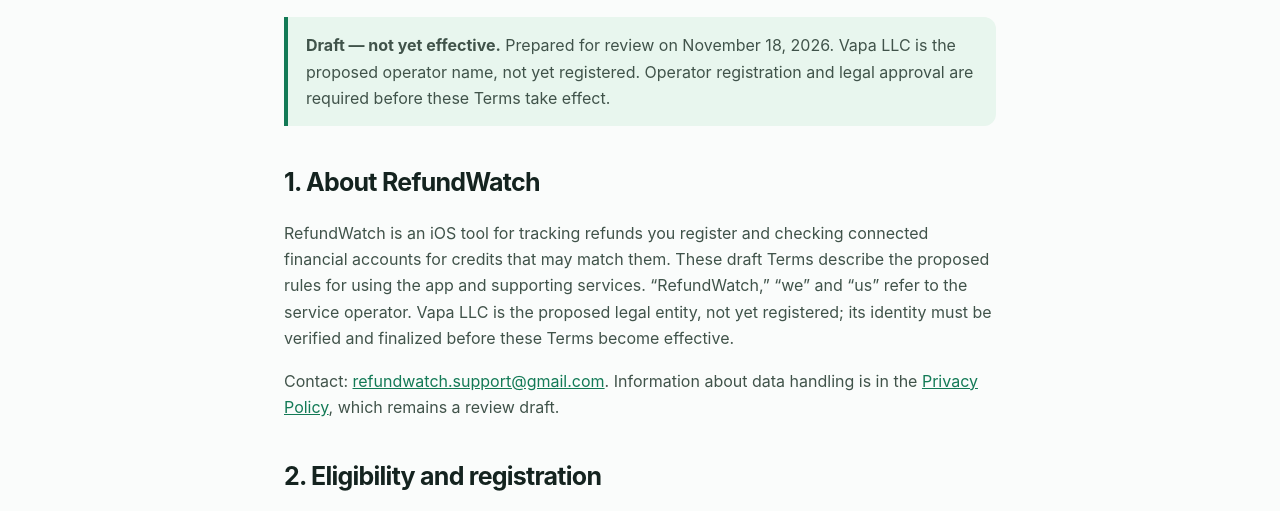
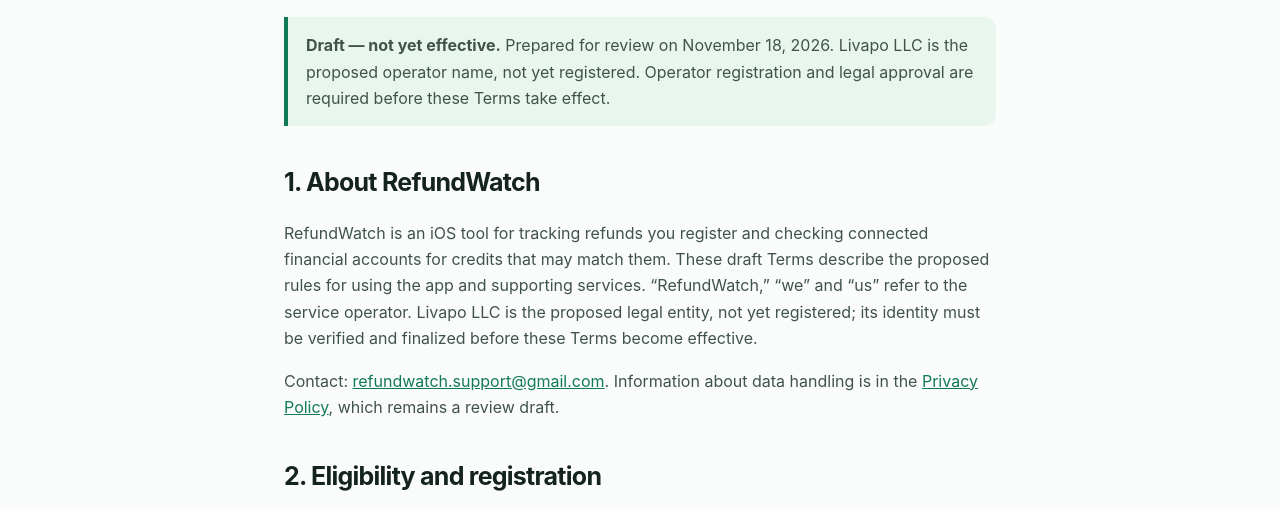
Before and after one commit to vladlemberg/refundwatch-website, a plain HTML site: page terms.html in a window 1280 px wide. Shown: the part 246-757 px from the top of the page. Drawn offline with Linux system fonts and the light colour scheme.

Commit message:
Correct proposed operator name to Livapo LLC

```diff
--- a/terms.html
+++ b/terms.html
@@ -20,13 +20,13 @@
     <article class="wrap content">
       <div class="eyebrow">Legal</div>
       <h1>Terms of Service</h1>
-      <p class="note"><strong>Draft — not yet effective.</strong> Prepared for review on November 18, 2026. Vapa LLC is the proposed operator name, not yet registered. Operator registration and legal approval are required before these Terms take effect.</p>
+      <p class="note"><strong>Draft — not yet effective.</strong> Prepared for review on November 18, 2026. Livapo LLC is the proposed operator name, not yet registered. Operator registration and legal approval are required before these Terms take effect.</p>
       <!-- PUBLICATION BLOCKERS: Confirm operator legal identity and required address, intended service territory,
            privacy/retention decisions and final legal wording. Set the effective date only after approval.
            No arbitration, governing-law provision, corporate entity or mailing address has been invented. -->
 
       <h2 id="about">1. About RefundWatch</h2>
-      <p>RefundWatch is an iOS tool for tracking refunds you register and checking connected financial accounts for credits that may match them. These draft Terms describe the proposed rules for using the app and supporting services. “RefundWatch,” “we” and “us” refer to the service operator. Vapa LLC is the proposed legal entity, not yet registered; its identity must be verified and finalized before these Terms become effective.</p>
+      <p>RefundWatch is an iOS tool for tracking refunds you register and checking connected financial accounts for credits that may match them. These draft Terms describe the proposed rules for using the app and supporting services. “RefundWatch,” “we” and “us” refer to the service operator. Livapo LLC is the proposed legal entity, not yet registered; its identity must be verified and finalized before these Terms become effective.</p>
       <p>Contact: <a href="mailto:refundwatch.support@gmail.com">refundwatch.support@gmail.com</a>. Information about data handling is in the <a href="privacy.html">Privacy Policy</a>, which remains a review draft.</p>
 
       <h2 id="eligibility">2. Eligibility and registration</h2>
@@ -66,7 +66,7 @@
 
       <h2 id="contact">10. Contact and effective date</h2>
       <p>Questions about these Terms or the service: <a href="mailto:refundwatch.support@gmail.com">refundwatch.support@gmail.com</a>. See <a href="support.html">RefundWatch Support</a> for help topics.</p>
-      <p>These draft Terms are not yet effective. The proposed operator is Vapa LLC (not yet registered). Its legal details and the effective date will be finalized after registration and review.</p>
+      <p>These draft Terms are not yet effective. The proposed operator is Livapo LLC (not yet registered). Its legal details and the effective date will be finalized after registration and review.</p>
       <p><strong>Draft last updated:</strong> November 18, 2026.</p>
     </article>
   </main>
```
